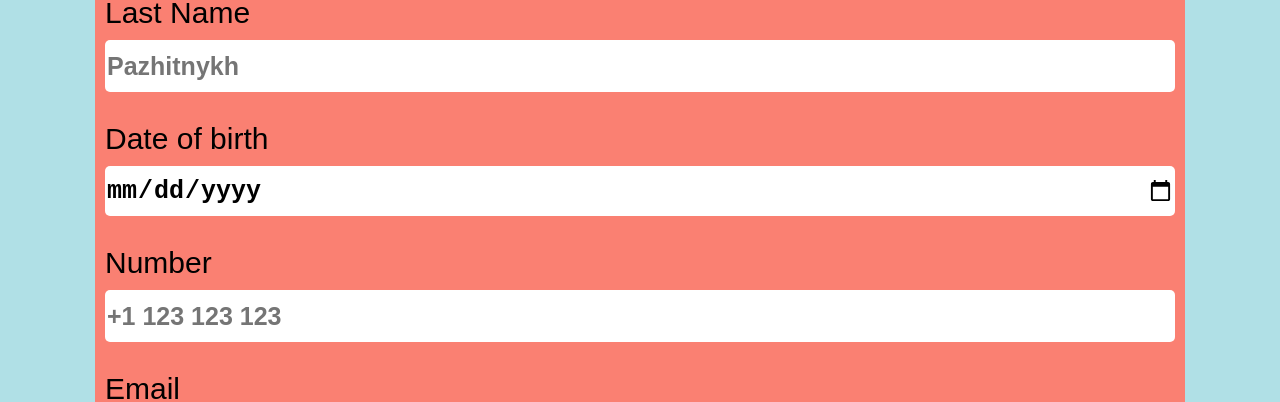
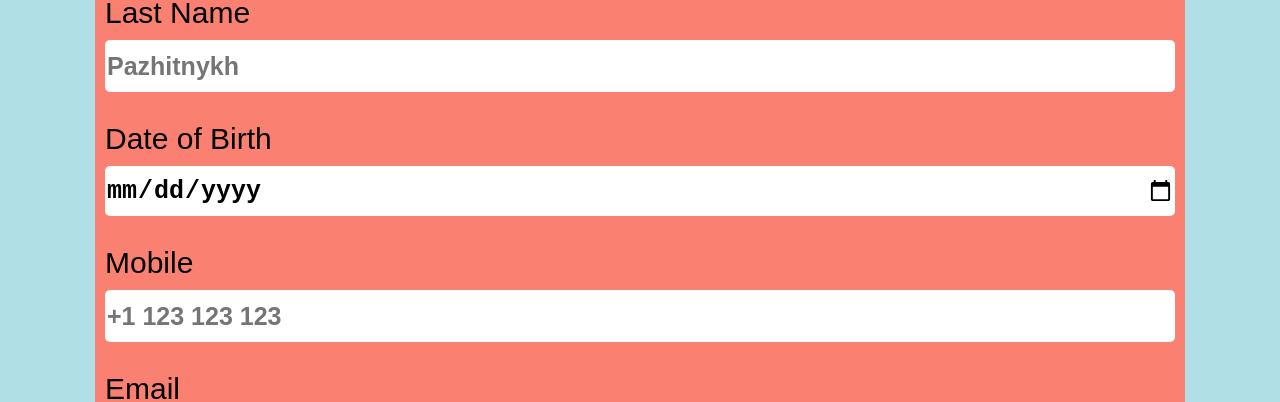
Before and after one commit to bantamer/rsschool-react, a React (Vite) app in the folder reactComponents/: page / in a window 1280 px wide. Shown: the part 1480-1882 px from the top of the page. Built offline with nearby package versions, Linux system fonts and the light colour scheme.

Commit message:
feat: add new components

```diff
--- /dev/null
+++ b/reactComponents/src/components/form/formComponents/input.jsx
@@ -0,0 +1,25 @@
+import React from 'react';
+import PropTypes from 'prop-types';
+
+const Input = ({ labelClass, inputClass, labelValue, id, placeHolder, inputType }) => (
+  <label className={labelClass} htmlFor={id}>
+    {labelValue}
+    <input id={id} className={inputClass} type={inputType} placeholder={placeHolder} />
+  </label>
+);
+
+Input.propTypes = {
+  inputClass: PropTypes.string.isRequired,
+  labelClass: PropTypes.string.isRequired,
+  labelValue: PropTypes.string.isRequired,
+  id: PropTypes.string.isRequired,
+  placeHolder: PropTypes.string,
+  inputType: PropTypes.string,
+};
+
+Input.defaultProps = {
+  placeHolder: '',
+  inputType: 'text',
+};
+
+export default Input;
--- /dev/null
+++ b/reactComponents/src/components/form/formComponents/select.jsx
@@ -0,0 +1,36 @@
+import React from 'react';
+import PropTypes, { object, string } from 'prop-types';
+
+const SelectOption = ({ optionClass, optionValue }) => (
+  <option className={optionClass}>{optionValue}</option>
+);
+
+SelectOption.propTypes = {
+  optionClass: PropTypes.string.isRequired,
+  optionValue: PropTypes.string.isRequired,
+};
+
+const Select = ({ options, selectClass, labelValue, labelClass, id }) => (
+  <label className={labelClass} htmlFor={id}>
+    {labelValue}
+    <select className={selectClass} id={id}>
+      {options.map((option) => (
+        <SelectOption
+          key={option.optionValue}
+          optionClass={option.optionClass}
+          optionValue={option.optionValue}
+        />
+      ))}
+    </select>
+  </label>
+);
+
+Select.propTypes = {
+  selectClass: PropTypes.string.isRequired,
+  options: PropTypes.arrayOf(PropTypes.objectOf(PropTypes.string)).isRequired,
+  labelClass: PropTypes.string.isRequired,
+  labelValue: PropTypes.string.isRequired,
+  id: PropTypes.string.isRequired,
+};
+
+export default Select;
--- a/reactComponents/src/components/form/index.jsx
+++ b/reactComponents/src/components/form/index.jsx
@@ -2,29 +2,64 @@ import React from 'react';
 
 import './form.css';
 
+import Input from './formComponents/input';
+import Select from './formComponents/select';
+
+const OPTIONS = [
+  {
+    optionValue: 'Male',
+    optionClass: 'select__option',
+  },
+  {
+    optionValue: 'Female',
+    optionClass: 'select__option',
+  },
+  {
+    optionValue: 'Other',
+    optionClass: 'select__option',
+  },
+];
+
 const Form = () => (
   <div className="container">
     <form className="form form_flex">
-      <label className="form__label" htmlFor="firstName">
-        First Name
-        <input id="firstName" className="form__input" type="text" placeholder="Petr" />
-      </label>
-      <label className="form__label" htmlFor="lastName">
-        Last Name
-        <input id="lastName" className="form__input" type="text" placeholder="Pazhitnykh" />
-      </label>
-      <label className="form__label" htmlFor="date">
-        Date of birth
-        <input id="date" className="form__input" type="date" />
-      </label>
-      <label className="form__label" htmlFor="number">
-        Number
-        <input id="number" className="form__input" type="tel" placeholder="+1 123 123 123" />
-      </label>
-      <label className="form__label" htmlFor="number">
-        Email
-        <input id="email" className="form__input" type="email" placeholder="someone@email.com" />
-      </label>
+      <Input
+        inputClass="form__input"
+        labelClass="form__label"
+        labelValue="First Name"
+        id="firstName"
+        placeHolder="Petr"
+      />
+      <Input
+        inputClass="form__input"
+        labelClass="form__label"
+        labelValue="Last Name"
+        id="lastName"
+        placeHolder="Pazhitnykh"
+      />
+      <Input
+        inputClass="form__input"
+        labelClass="form__label"
+        labelValue="Date of Birth"
+        id="dateOfBirth"
+        inputType="date"
+      />
+      <Input
+        inputClass="form__input"
+        labelClass="form__label"
+        labelValue="Mobile"
+        id="telNumber"
+        inputType="tel"
+        placeHolder="+1 123 123 123"
+      />
+      <Input
+        inputClass="form__input"
+        labelClass="form__label"
+        labelValue="Email"
+        id="email"
+        inputType="email"
+        placeHolder="someone@email.com"
+      />
       <label className="form__label form__label_size-checkbox" htmlFor="userMarried">
         <div className="wrapper-checkbox">
           <div className="checkbox-select"> Are You Married</div>
@@ -32,14 +67,13 @@ const Form = () => (
           <span className="slider" />
         </div>
       </label>
-      <label className="form__label" htmlFor="userSex">
-        Sex
-        <select className="select">
-          <option className="select__option">Male</option>
-          <option className="select__option">Female</option>
-          <option className="select__option">Other</option>
-        </select>
-      </label>
+      <Select
+        options={OPTIONS}
+        selectClass="select"
+        labelValue="Sex"
+        labelClass="form__label"
+        id="userSex"
+      />
       <label className="form__label form__label_flex-personal" htmlFor="personalData">
         I agree to the processing of personal data
         <input className="form__input-checkbox" type="checkbox" id="personalData" />
```
